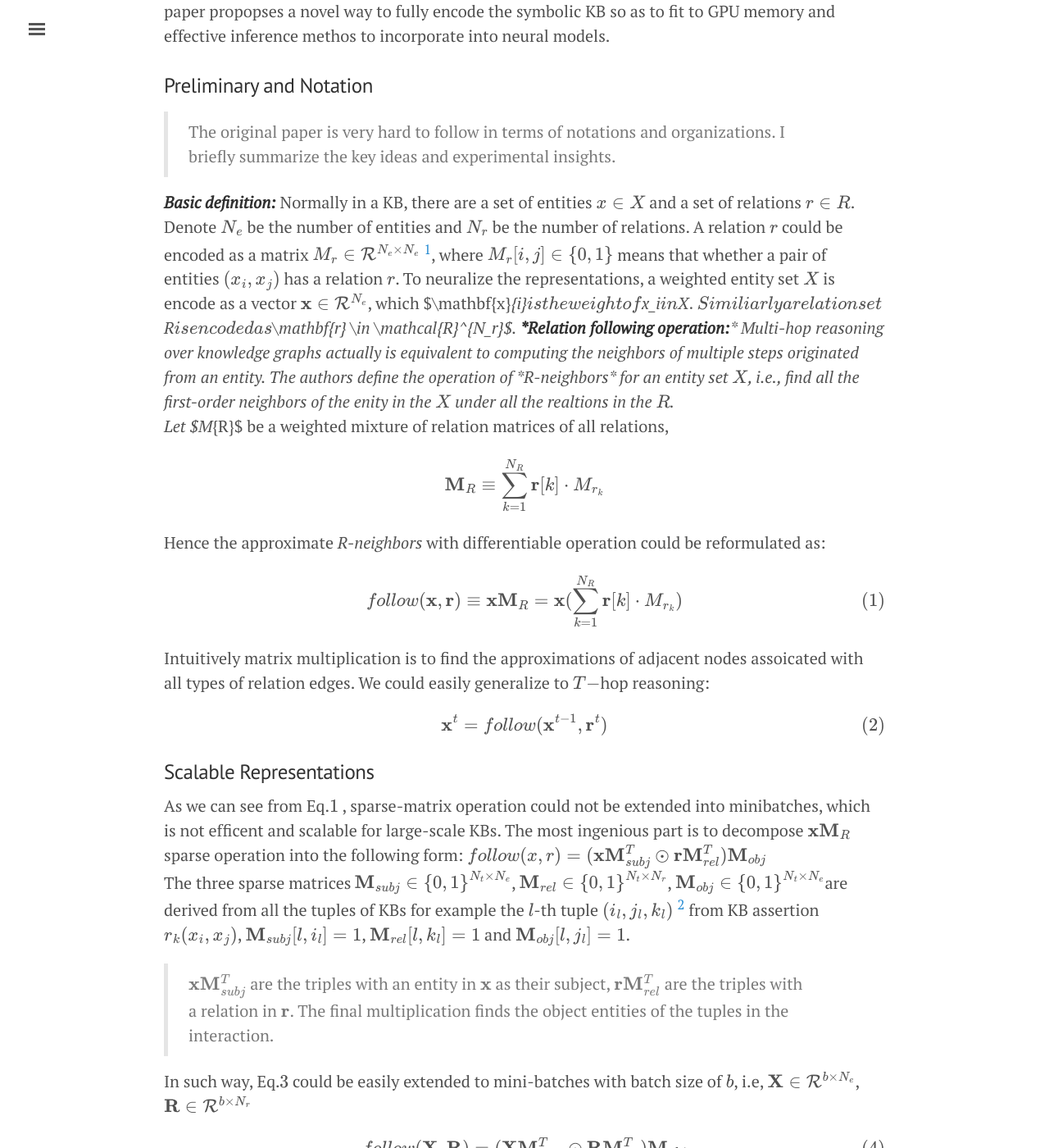
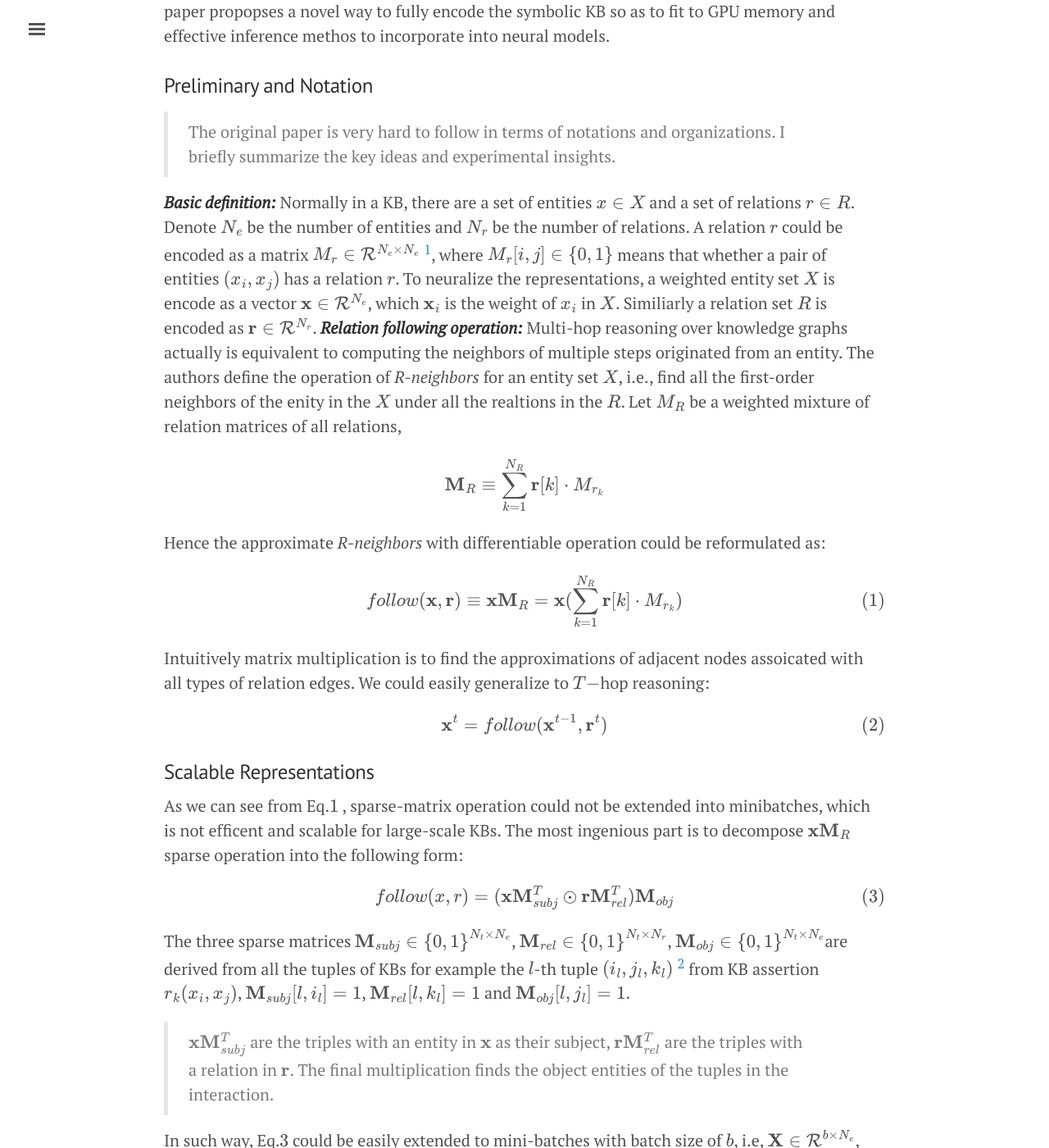
Before and after one commit to metahunch/metahunch.github.io, a Jekyll site: the page built from _posts/2020-02-25-scalable-neural-methods-for-symbolic-knowledge-base.md, in a window 1280 px wide and 1400 px high, scrolled down 1170 px. Shown: the whole window at 82% size. Built offline with Jekyll 4.4.1, drawn with Linux system fonts in a browser that asks for light colours; formulas are drawn with MathJax 3; comment, search, counter and statistics services are not loaded; some of the changed text lies outside the part shown.

Commit message:
:pencil: solve equation display errors

```diff
--- a/_posts/2020-02-25-scalable-neural-methods-for-symbolic-knowledge-base.md
+++ b/_posts/2020-02-25-scalable-neural-methods-for-symbolic-knowledge-base.md
@@ -32,15 +32,15 @@ Previous works simply adopt entity vectors or relation vectors as features, deri
 
 > The original paper is very hard to follow in terms of  notations and organizations. I briefly summarize the key ideas and experimental insights.
 
-***Basic definition:*** Normally in a KB, there are a set of entities $x \in X$ and a set of relations $r \in R$.  Denote $N_e$ be the number of entities and $N_r$ be the number of relations.  A relation $r$ could be encoded as a matrix $M_r \in \mathcal{R}^{N_e \times N_e}$ [^1], where $M_r[i,j] \in {\lbrace 0,1 \rbrace}$ means that whether a pair of entities $(x_i, x_j)$ has a relation $r$.   To neuralize the representations,  a weighted entity set $X$ is encode as a vector $\mathbf{x} \in \mathcal{R}^{N_e}$, which $\mathbf{x}_{i}$ is the weight of $x_i$ in $X$. Similiarly a relation set $R$ is encoded as  $\mathbf{r} \in \mathcal{R}^{N_r}$.
+***Basic definition:*** Normally in a KB, there are a set of entities $x \in X$ and a set of relations $r \in R$.  Denote $N _e$ be the number of entities and $N _r$ be the number of relations.  A relation $r$ could be encoded as a matrix $M _r \in \mathcal{R}^{N _e \times N _e}$ [^1], where $M _r[i,j] \in {\lbrace 0,1 \rbrace}$ means that whether a pair of entities $(x _i, x _j)$ has a relation $r$.   To neuralize the representations,  a weighted entity set $X$ is encode as a vector $\mathbf{x} \in \mathcal{R}^{N _e}$, which $\mathbf{x}  _{i}$ is the weight of $x _i$ in $X$. Similiarly a relation set $R$ is encoded as  $\mathbf{r} \in \mathcal{R}^{N _r}$.
 ***Relation following operation:***  Multi-hop reasoning over knowledge graphs actually is equivalent to computing the neighbors of multiple steps originated from an entity.  The authors define the operation of *R-neighbors* for an entity set $X$,  i.e., find all the first-order neighbors of the enity in the $X$ under all the realtions in the $R$.
-Let $M_{R}$ be a weighted mixture of relation matrices of all relations,
+Let $M _{R}$ be a weighted mixture of relation matrices of all relations,
 
-$$\mathbf{M}_R \equiv \sum_{k=1}^{N_R} \mathbf{r}[k] \cdot M_{r_k}$$
+$$\mathbf{M} _R \equiv \sum _{k=1}^{N _R} \mathbf{r}[k] \cdot M _{r _k}$$
 
 Hence the approximate *R-neighbors* with differentiable operation could be reformulated as:
 
-$$follow(\mathbf{x}, \mathbf{r}) \equiv \mathbf{x}\mathbf{M}_R = \mathbf{x}(\sum_{k=1}^{N_R} \mathbf{r}[k] \cdot M_{r_k}) \tag{1}$$
+$$follow(\mathbf{x}, \mathbf{r}) \equiv \mathbf{x}\mathbf{M} _R = \mathbf{x}(\sum _{k=1}^{N _R} \mathbf{r}[k] \cdot M _{r _k}) \tag{1}$$
 
 Intuitively matrix multiplication is to find the approximations of adjacent nodes assoicated with all types of  relation edges.  We could easily generalize to $T-$hop reasoning:
 
@@ -48,15 +48,17 @@ $$\mathbf{x}^{t} = follow(\mathbf{x}^{t-1}, \mathbf{r}^t) \tag{2}$$
 
 ### Scalable Representations
 
-As we can see from Eq.$1$ , sparse-matrix operation could not be extended into minibatches, which is not efficent and scalable for large-scale KBs.  The most ingenious part is to decompose $\mathbf{x}\mathbf{M}_R$ sparse operation into the following form:
-$$follow(x,r) = (\mathbf{x} \mathbf{M}^{T}_{subj} \odot \mathbf{r} \mathbf{M}^{T}_{rel}) \mathbf{M}_{obj} \tag{3}$$
-The three sparse matrices ${\mathbf{M}} _{subj} \in {\lbrace 0,1 \rbrace}^{N_t \times N_e}$, ${\mathbf{M}} _{rel} \in {\lbrace 0,1 \rbrace}^{N_t \times N_r}$, ${\mathbf{M}} _{obj} \in {\lbrace 0,1 \rbrace}^{N_t \times N_e}$are derived from all the tuples of KBs for example the $\mathcal{l}$-th tuple  $(i_l,j_l,k_l)$ [^2]  from KB assertion $r_k(x_i,x_j)$, ${\mathbf{M}} _{subj}[\mathcal{l}, i_l] =1$,  ${\mathbf{M}} _{rel}[\mathcal{l}, k_l] =1$  and ${\mathbf{M}} _{obj}[\mathcal{l}, j_l] =1$.
+As we can see from Eq.$1$ , sparse-matrix operation could not be extended into minibatches, which is not efficent and scalable for large-scale KBs.  The most ingenious part is to decompose $\mathbf{x}\mathbf{M} _R$ sparse operation into the following form:
+
+$$follow(x,r) = (\mathbf{x} \mathbf{M}^{T} _{subj} \odot \mathbf{r} \mathbf{M}^{T} _{rel}) \mathbf{M} _{obj} \tag{3}$$
+
+The three sparse matrices ${\mathbf{M}} _{subj} \in {\lbrace 0,1 \rbrace}^{N _t \times N _e}$, ${\mathbf{M}} _{rel} \in {\lbrace 0,1 \rbrace}^{N _t \times N _r}$, ${\mathbf{M}} _{obj} \in {\lbrace 0,1 \rbrace}^{N _t \times N _e}$are derived from all the tuples of KBs for example the $\mathcal{l}$-th tuple  $(i _l,j _l,k _l)$ [^2]  from KB assertion $r _k(x _i,x _j)$, ${\mathbf{M}} _{subj}[\mathcal{l}, i _l] =1$,  ${\mathbf{M}} _{rel}[\mathcal{l}, k _l] =1$  and ${\mathbf{M}} _{obj}[\mathcal{l}, j _l] =1$.
 
 > $\mathbf{x} {\mathbf{M}}^{T} _{subj}$ are the triples with an entity in  $\mathbf{x}$ as their subject, $\mathbf{r} {\mathbf{M}}^{T} _{rel}$ are the triples with a relation in $\mathbf{r}$. The final multiplication finds the object entities of the tuples in the interaction.
 
-In such way,  Eq.$3$ could be easily extended to mini-batches with batch size of $b$, i.e,  $\mathbf{X}\in \mathcal{R}^{b \times N_e}$, $\mathbf{R}\in \mathcal{R}^{b \times N_r}$
+In such way,  Eq.$3$ could be easily extended to mini-batches with batch size of $b$, i.e,  $\mathbf{X}\in \mathcal{R}^{b \times N _e}$, $\mathbf{R}\in \mathcal{R}^{b \times N _r}$
 
-$$follow(\mathbf{X},\mathbf{R}) = (\mathbf{X}\mathbf{M}^{T}_{subj} \odot \mathbf{R}\mathbf{M}^{T}_{rel}) \mathbf{M}_{obj} \tag{4} $$
+$$follow(\mathbf{X},\mathbf{R}) = (\mathbf{X}\mathbf{M}^{T} _{subj} \odot \mathbf{R}\mathbf{M}^{T} _{rel}) \mathbf{M} _{obj} \tag{4} $$
 
 By reformulating the *follow* operation in more efficient ways,  it is eaiser to parallelly run a batch of data and distribute three large sparse matrices into serveal GPUs with limited memory.
 
@@ -72,7 +74,7 @@ By reformulating the *follow* operation in more efficient ways,  it is eaiser to
 
 - Knowledge Base Completion:  As an important application of KBs, KBC aims to predict tail enities given a head entity $\mathbf{x}$ and a relation $r$ . For example (Obama, isPresidentOf,  $?$).  Actually there exist multiple paths from the head entity node to the desired nodes and the length of those paths (the steps of inference) varies.  We should predefine the hyperparameters $N$ (the number of inference chains) and $T$ (the maximum steps of inference).  Similiar to KBQA, the predicted tail entities $\hat{\mathbf{a}}$ would be the *softmax* of all inference chains.
 
-  $$ \hat{\mathbf{a}} = softmax(\sum^{N}_{i=1} \mathbf{x}^{T}_{i}) \tag{6}$$
+  $$ \hat{\mathbf{a}} = softmax(\sum^{N} _{i=1} \mathbf{x}^{T} _{i}) \tag{6}$$
 
 
 
@@ -116,5 +118,5 @@ By reformulating the *follow* operation in more efficient ways,  it is eaiser to
 - [[ICLR2020] Efficient Probabilistic Logic Reasoning with Graph Neural Network](https://arxiv.org/pdf/2001.11850.pdf)
 - <a href="{{ page.url }}/demo-comment">More Comments</a>
 
-[^1]: We actually need sparse matrix to store matrix $M_r$ for each relation since the real KBs have ten million entities.
-[^2]: Denote $N_t$ be the number of all the tuples in the KB.
+[^1]: We actually need sparse matrix to store matrix $M _r$ for each relation since the real KBs have ten million entities.
+[^2]: Denote $N _t$ be the number of all the tuples in the KB.
```
Also changed, not shown: other parts of _posts/2020-02-25-scalable-neural-methods-for-symbolic-knowledge-base.md (+2 -2 lines), _posts/2020-02-20-paper-notes-generalization-memorization-continuum.md (line endings or trailing spaces).
